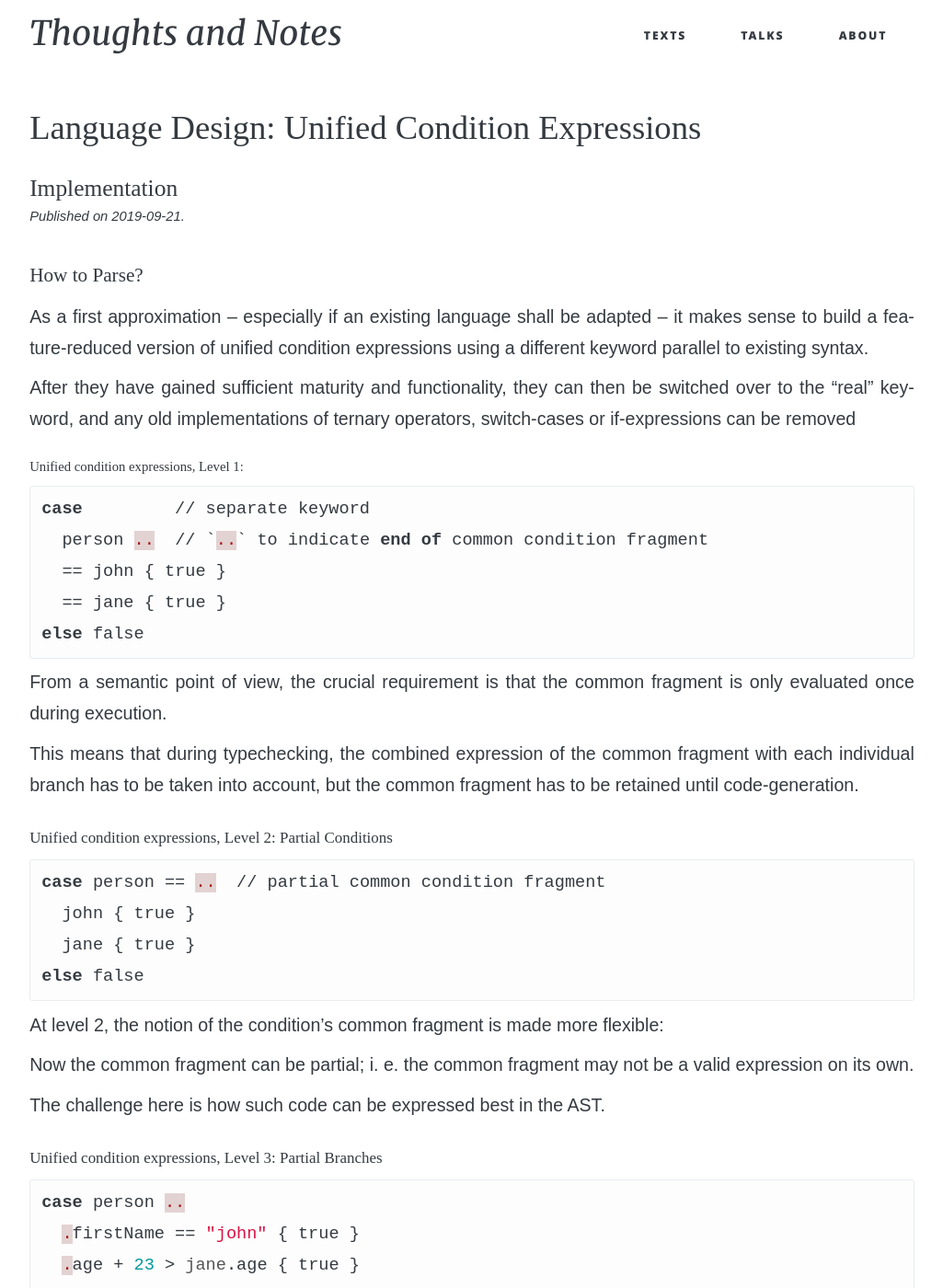
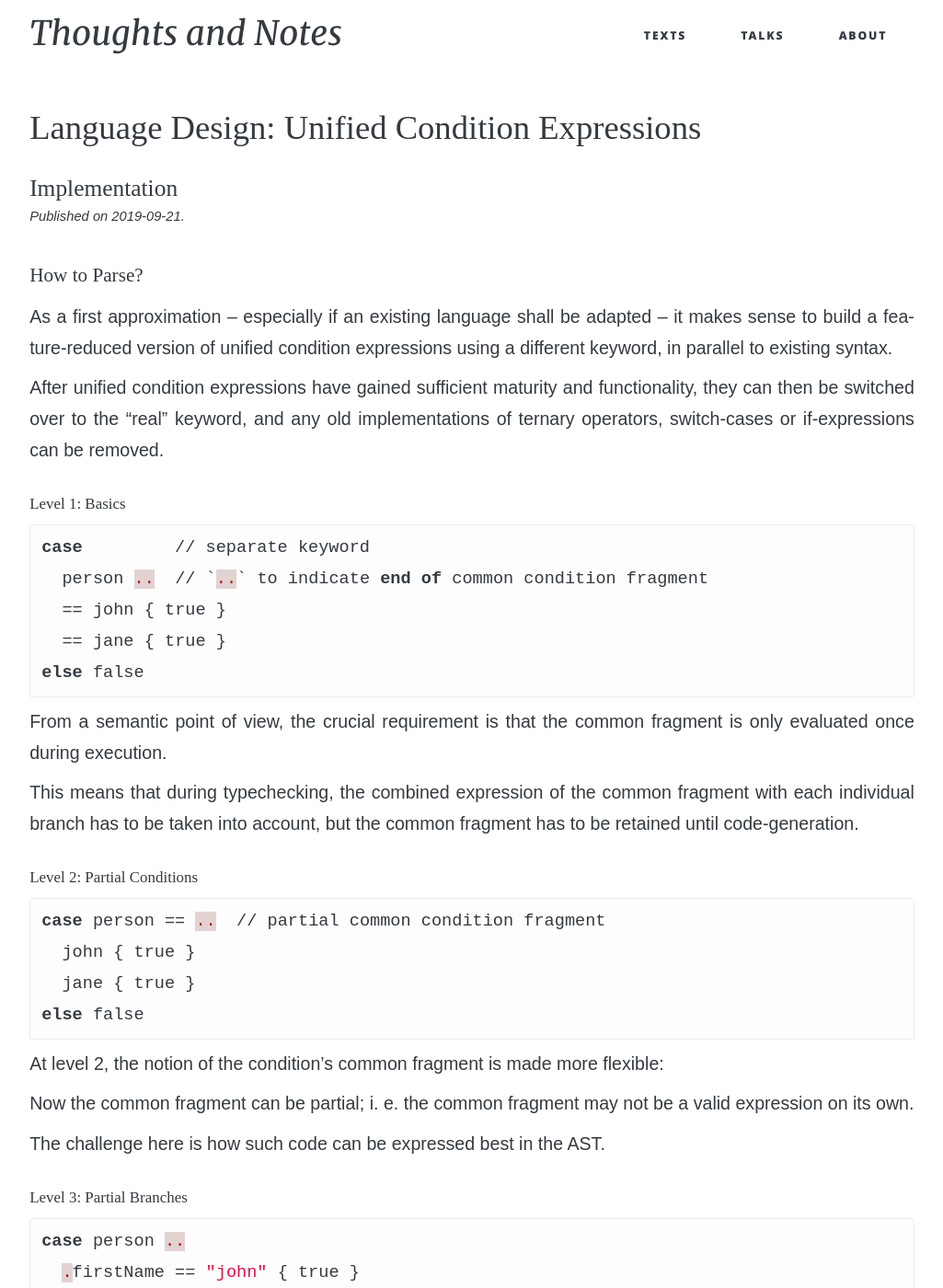
Before and after one commit to soc/soc.me, a Jekyll site: the page built from _languages/unified-condition-expressions-implementation.md, in a window 1280 px wide and 1400 px high. Shown: the whole window at 92% size, without its empty margins (127-1152 px from the left). Built offline with Jekyll 4.4.1, drawn with Linux system fonts in a browser that asks for light colours; some web fonts are replaced; some of the changed text lies outside the part shown.

Commit message:
Update Unified Condition Expressions – Implementation

````diff
--- a/_languages/unified-condition-expressions-implementation.md
+++ b/_languages/unified-condition-expressions-implementation.md
@@ -8,14 +8,14 @@ redirect_from: "/languages/unified-condition-expressions-parsing"
 
 As a first approximation – especially if an existing language shall be adapted –
 it makes sense to build a feature-reduced version of unified condition expressions
-using a different keyword parallel to existing syntax.
+using a different keyword, in parallel to existing syntax.
 
-After they have gained sufficient maturity and functionality, they can then be
-switched over to the "real" keyword, and any old implementations of ternary operators,
-switch-cases or if-expressions can be removed
+After unified condition expressions have gained sufficient maturity and functionality,
+they can then be switched over to the "real" keyword, and any old implementations of
+ternary operators, switch-cases or if-expressions can be removed.
 
 
-###### Unified condition expressions, Level 1:
+##### Level 1: Basics
 
 ```ml
 case         // separate keyword
@@ -33,7 +33,7 @@ fragment with each individual branch has to be taken into account, but the
 common fragment has to be retained until code-generation.
 
 
-##### Unified condition expressions, Level 2: Partial Conditions
+##### Level 2: Partial Conditions
 
 ```ml
 case person == ..  // partial common condition fragment
@@ -50,7 +50,7 @@ expression on its own.
 The challenge here is how such code can be expressed best in the AST.
 
 
-##### Unified condition expressions, Level 3: Partial Branches
+##### Level 3: Partial Branches
 
 ```ml
 case person ..
@@ -67,7 +67,7 @@ Level 3 requires introducing indentation-based syntax.
 Depending on how complex the rest of the language is, this can be a rather big leap.
 
 
-##### Unified condition expressions, Level 4: Pattern Matching
+##### Level 4: Pattern Matching
 
 ```ml
 case person is ..
@@ -77,7 +77,7 @@ else false
 ```
 
 
-##### Unified condition expressions, Level 5: Bindings
+##### Level 5: Bindings
 
 ```ml
 case person is ..
````
